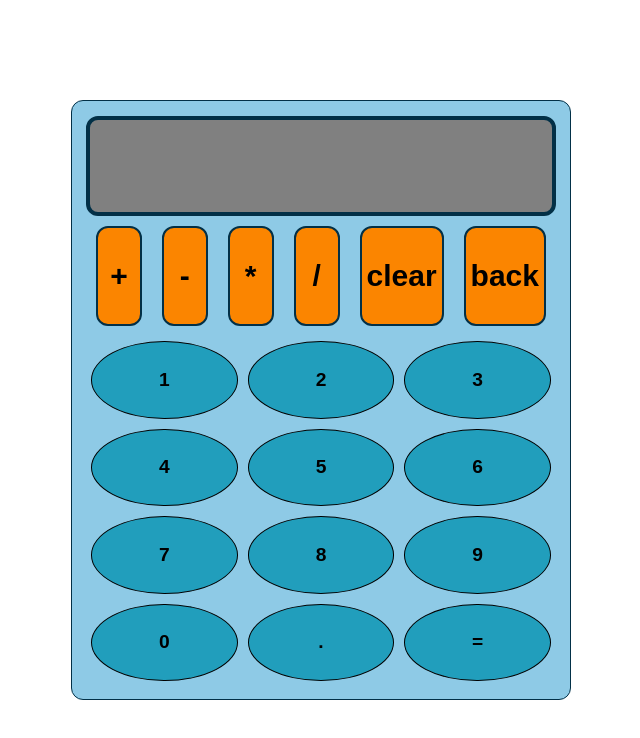
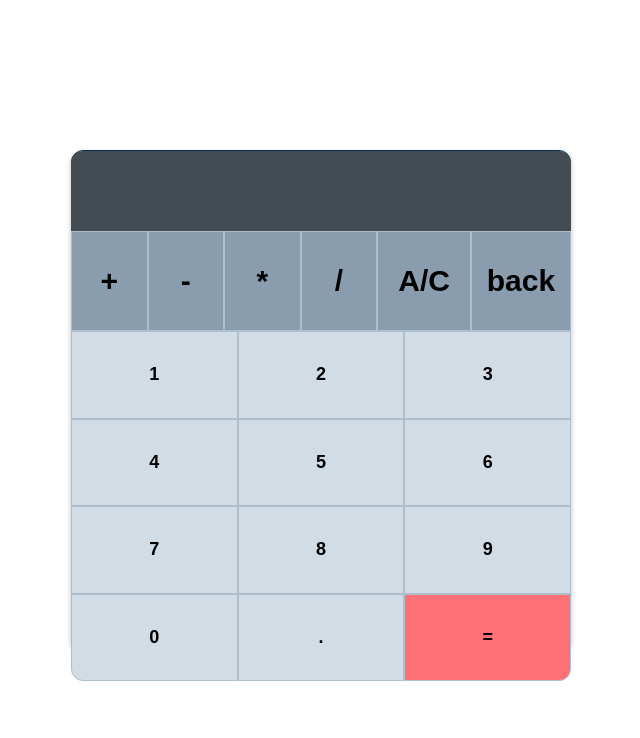
Before and after one commit to exquisiteTobacco/CalculatorOdin, a plain HTML site: page index.html in a window 1280 px wide. Shown: the whole page, without its empty margins (319-959 px from the left). Drawn offline with Linux system fonts and the light colour scheme.

Commit message:
Redone the design

```diff
--- a/index.html
+++ b/index.html
@@ -18,7 +18,7 @@
               <button class="a" id="minus">-</button>
               <button class="a" id="multiply">*</button>
               <button class="a" id="divide">/</button>
-              <button class="a" id="clear">clear</button>
+              <button class="a" id="clear">A/C</button>
               <button class="a" id="back">back</button>
             </div>
             <div class="numbers">
--- a/script.js
+++ b/script.js
@@ -11,6 +11,9 @@ function multiply(a, b) {
 }
 
 function divide(a, b) {
+    if (b === 0) {
+        return "Error"; // Handle division by zero
+    }
     return a / b;
 }
 
@@ -25,14 +28,14 @@ function operate(a, b, operand) {
         return subtract(a, b);
     } else if (operand === "*") {
         return multiply(a, b);
-    } else {
+    } else if (operand === "/") {
         return divide(a, b);
     }
 }
 
 function clickNumber(num) {
     const screen = document.querySelector(".screen");
-    if (clikedEquals == 1 || divideZero == 1) {
+    if (clikedEquals === 1 || divideZero === 1) {
         screen.innerHTML = "";
         clikedEquals = 0;
         divideZero = 0;
@@ -78,9 +81,14 @@ function processOperator(operator) {
         return; // Do nothing if the screen is empty
     }
     if (data[0] != null) {
-        const answer = operate(data[0], parseFloat(screen.innerHTML), data[1]);
+        let answer = operate(data[0], parseFloat(screen.innerHTML), data[1]);
+        if (answer === "Error") {
+            screen.innerHTML = "Error"; // Display error message
+            divideZero = 1;
+        } else {
             screen.innerHTML = Number.isInteger(answer) ? answer : answer.toFixed(8);
             data[0] = answer;
+        }
     } else {
         data[0] = parseFloat(screen.innerHTML);
     }
@@ -97,9 +105,14 @@ function clickEquals() {
         }
         data[2] = parseFloat(screen.innerHTML);
         let answer = operate(data[0], data[2], data[1]);
+        if (answer === "Error") {
+            screen.innerHTML = "Nice try my dude"; // Display error message
+            divideZero = 1;
+        } else {
             screen.innerHTML = Number.isInteger(answer) ? answer : answer.toFixed(8);
             data = [null, null, null];
             clikedEquals = 1;
+        }
     });
 }
 
@@ -117,9 +130,20 @@ function clickBack() {
     const screen = document.querySelector(".screen");
     const btn = document.querySelector("#back");
     btn.addEventListener("click", () => {
+        // Convert innerHTML to a number
+        const currentNumber = parseFloat(screen.innerHTML);
+
+        if (Number.isInteger(currentNumber)) {
+            // If the number is an integer, perform backspace
             screen.innerHTML = screen.innerHTML.slice(0, -1);
+        } else {
+            // If the number is not an integer, clear the screen
+            screen.innerHTML = "";
+            divideZero = 1;
+        }
     });
 }
+
 
 function clear() {
     const screen = document.querySelector(".screen");
--- a/style.css
+++ b/style.css
@@ -22,51 +22,50 @@ body {
     display: flex;
     align-items: center;
     width: 500px;
-    height: 600px;
+    height: 500px;
     border: 1px solid #023047; /* Correctly sets the border with width, style, and color */
     flex-direction: column;
     background-color: #8ecae6;
     border-radius: 12px;
     margin: 10px;
     padding-bottom:5px ;
+    box-shadow: 0px 3px 6px 0px rgba(0, 0, 0, 0.15), 0px 2px 4px 0px rgba(0, 0, 0, 0.12); /* Give the calculator some depth off the page */
+
 }
 .screenContainer{
-    width: 470px;
-    height: 100px;
-    border: 4px solid #023047;
-    margin-top: 10px;
-    background-color: gray;
-    font-size: 80px;
-    align-items: center;
-    display: flex;
-    justify-content: center;
-    border-radius: 12px;
-    margin-top: 15px;
-    padding-bottom: 0px;
+
 
 }
 .screen{
 
     text-align: right;
     background-color: gray;
-    width: 450px;
+    width: 500px;
     box-sizing: border-box; /* Include padding in the total width and height */
     overflow: hidden;
-    margin: 5px;
+    padding-block-start: 0.25rem; /* Logical Property for padding-top */
+    padding-block-end: 0.25rem; /* Logical Property for padding-bottom */
+    padding-inline-end: 0.75rem; /* Logical Property for padding-right */
     height: 80px;
-    font-weight: bolder;
-
-
+    background: hsl(202, 11%, 29%); /* background color */
+    color: hsl(255, 100%, 100%); /* text color */
+    border-radius: 12px     12px      0           0;
+    font-size: 4rem;
+    padding: 0;
+    padding-right: 25px;
 }
 .buttonsContainer{
 
     width: 470px;
     height: 450px;
-    margin: 10px;
+
     display: flex;
     flex-direction: column;
-    gap: 10px;
-    margin-bottom: 15px;
+
+
+    justify-content: center;
+    align-items: center;
+
 }
 .operands{
 
@@ -74,34 +73,44 @@ body {
     display: flex;
     justify-content: center;
     align-items: center;
+    width: 500px;
+
 
 }
 .a{
     width: 100px;
     height: 100px;
 
-    border: 2px solid #023047;
-    background-color: #fb8500;
+
+  padding-block-start: 0.5rem; /* Logical Property for padding-top */
+  padding-block-end: 0.5rem; /* Logical Property for padding-bottom */
+  padding-inline-start: 1.25rem; /* Logical Property for padding-left */
+  padding-inline-end: 1.25rem; /* Logical Property for padding-right */
+  font-size: 1.5rem;
+  background: hsl(207, 19%, 61%);
 
     font-size: 18px;
     display: flex;
     align-items: center;
     justify-content: center;
     cursor: pointer;
-    border-radius: 12px; /* Adds space around each button */
-    margin: 10px;
+    /* border-radius: 12px; Adds space around each button */
+
     font-size: 30px;
     font-weight: bolder;
-    padding: 5px;
+    border: 1px solid hsl(208, 24%, 74%);
+
+
 }
 .a:hover{
     background-color: #023047;
+
 
 }
 .numbers{
 
 
-    width: 470px;
+    width: 500px;
     display: flex;
     flex-direction: column;
     height: 350px;
@@ -116,11 +125,13 @@ body {
     width: 170px;
     justify-content: center;
     align-items: center;
-    border-radius: 50%;
-    margin: 5px;
-    background-color: #219ebc;
-    font-size: larger;
+
+
+    background: hsl(208, 25%, 86%);
+    border: 1px solid hsl(208, 24%, 74%);
+    font-size: 18px;
     font-weight: bold;
+
 }
 .b:hover{
     background-color:#023047;
@@ -142,3 +153,13 @@ body {
     display: flex;
     height: 100px;
 }
+#equals{
+    background: hsl(357, 100%, 72%);
+    border-radius: 0 0 12px 0;
+}
+#equals:hover{
+    background-color: hsl(357, 100%, 22%);
+}
+#zero{
+    border-radius: 0 0 0 12px;
+}
```
Lines whose indentation alone changed are shown as unchanged.
